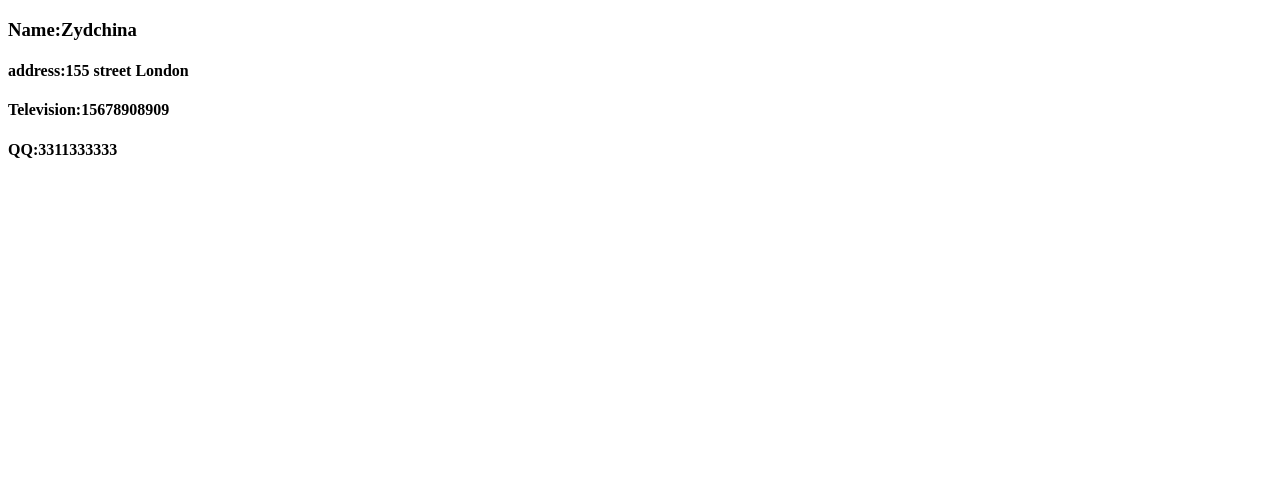
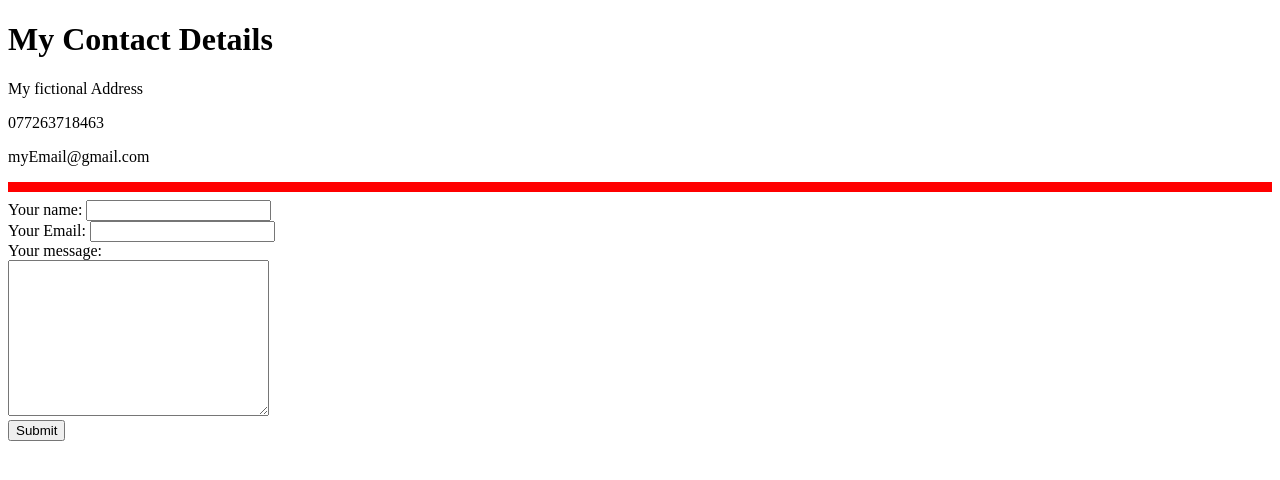
Before and after one commit to zydchina818/Udemy_web, a plain HTML site: page Contact.html in a window 1280 px wide. Drawn offline with Linux system fonts and the light colour scheme.

Commit message:
Add files via upload

```diff
--- a/Contact.html
+++ b/Contact.html
@@ -6,9 +6,22 @@
     <title>Document</title>
 </head>
 <body>
-    <h3>Name:Zydchina</h3>
-    <h4>address:155 street London</h4>
-    <h4>Television:15678908909</h4>
-    <h4>QQ:3311333333</h4>
+    <h1>My Contact Details</h1>
+    <p>My fictional Address</p>
+    <p>077263718463</p>
+    <p>myEmail@gmail.com</p>
+
+    <hr size="10" color=red>
+
+    <form class="" action="mailto:info@londonappbrewery.com" method="post">
+        <label>Your name:</label>
+        <input type="text" name="yourName" value=""><br>
+        <label>Your Email:</label>
+        <input type="email" name="yourEmail" value=""><br>
+        <label>Your message:</label><br>
+        <textarea name="yourMessage" cols="30" rows="10"></textarea><br>
+        <input type="submit" name="">
+    </form>
+
 </body>
 </html>
```
